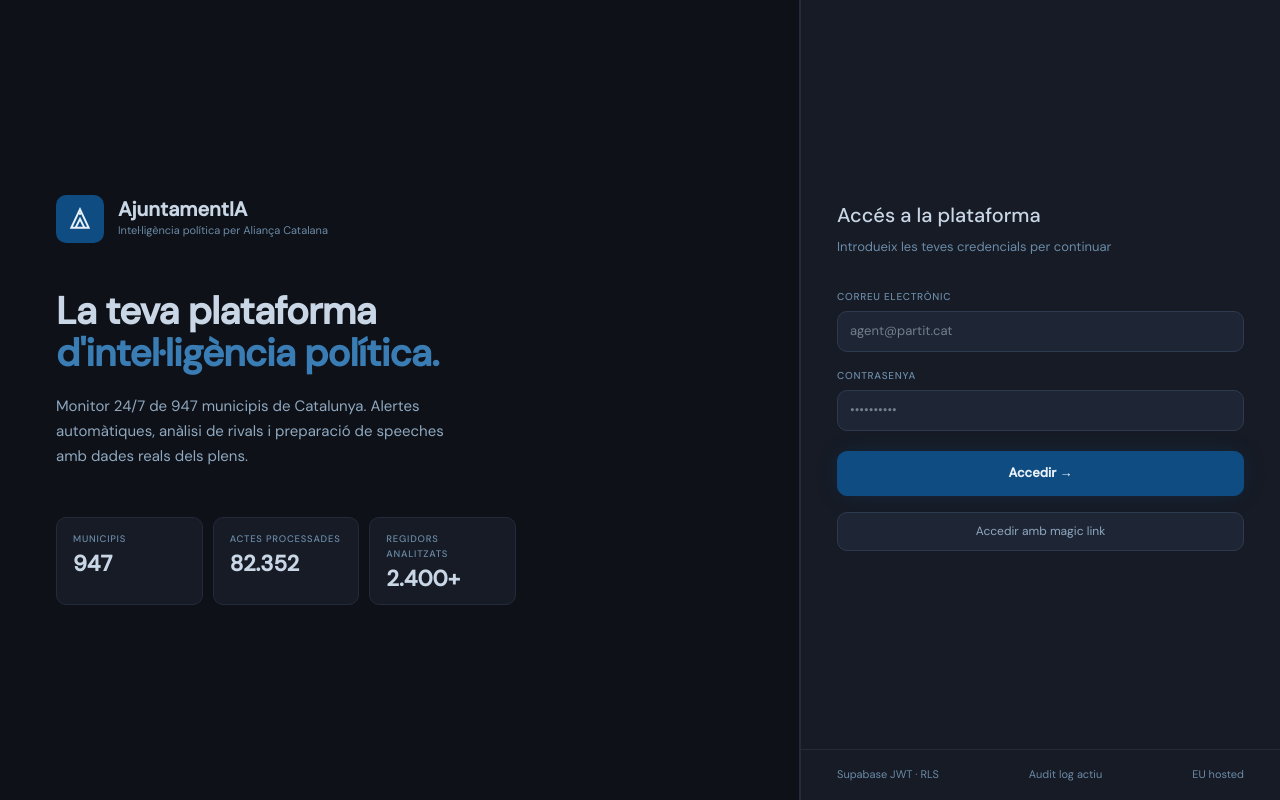
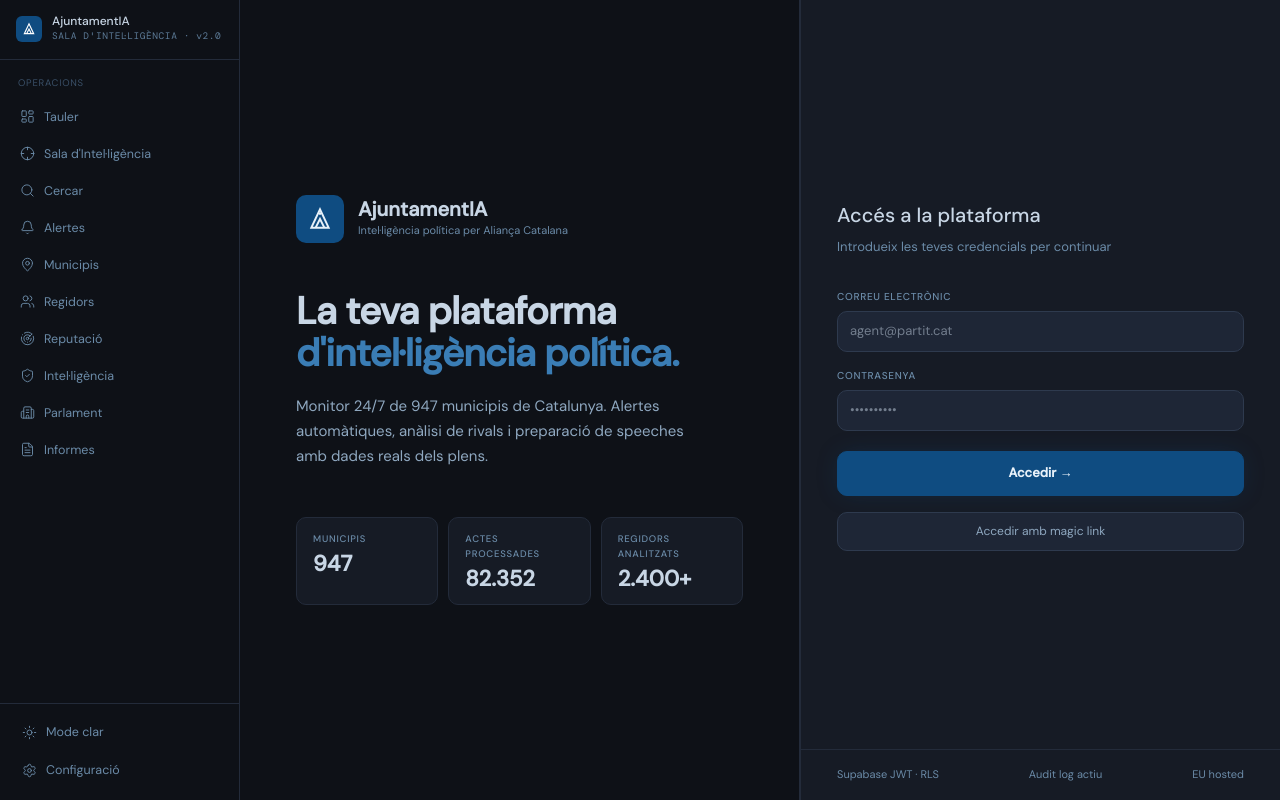
Before and after one commit to axeforeverjumo/ayuntamentia, a Next.js app in the folder web/: page /login in a window 1280 px wide. Built offline with nearby package versions, Linux system fonts and the light colour scheme; no server answers; a web font is replaced by a local one.

Commit message:
feat: Forzar catalán en slugs, links y rutas visibles

```diff
--- a/web/src/app/landing/page.tsx
+++ b/web/src/app/landing/page.tsx
@@ -1,6 +1,7 @@
 'use client';
 
 import { useRouter } from 'next/navigation';
+import { visibleRoutes } from '@/lib/navigation';
 import { CommandBar } from '@/components/landing/CommandBar';
 import {
   LandingNav, LandingMarquee, LandingHero, LandingHow,
@@ -11,7 +12,7 @@
 
 export default function LandingPage() {
   const router = useRouter();
-  const enter = () => router.push('/login');
+  const enter = () => router.push(visibleRoutes.autenticacio);
 
   return (
     <div className="grain" style={{ minHeight: '100vh', background: 'var(--ink)' }}>
--- a/web/src/app/login/page.tsx
+++ b/web/src/app/login/page.tsx
@@ -3,6 +3,7 @@
 import { Suspense, useState, useEffect } from 'react';
 import { useRouter, useSearchParams } from 'next/navigation';
 import { getSupabaseBrowser } from '@/lib/supabaseBrowser';
+import { visibleRoutes } from '@/lib/navigation';
 
 export default function LoginPage() {
   return (
--- a/web/src/app/page.tsx
+++ b/web/src/app/page.tsx
@@ -1,6 +1,7 @@
 'use client';
 
 import { useRouter } from 'next/navigation';
+import { visibleRoutes } from '@/lib/navigation';
 import { CommandBar } from '@/components/landing/CommandBar';
 import {
   LandingNav, LandingMarquee, LandingHero, LandingHow,
@@ -11,7 +12,7 @@
 
 export default function LandingPage() {
   const router = useRouter();
-  const enter = () => router.push('/login');
+  const enter = () => router.push(visibleRoutes.autenticacio);
 
   return (
     <div className="grain" style={{ minHeight: '100vh', background: 'var(--ink)' }}>
--- a/web/src/components/features/AppShell.tsx
+++ b/web/src/components/features/AppShell.tsx
@@ -4,8 +4,9 @@
 import { usePathname } from 'next/navigation';
 import { Menu, X } from 'lucide-react';
 import { Sidebar } from './Sidebar';
+import { visibleRoutes } from '@/lib/navigation';
 
-const SHELL_EXCLUDED = ['/', '/login', '/legal', '/landing'];
+const SHELL_EXCLUDED = [visibleRoutes.inici, visibleRoutes.autenticacio, visibleRoutes.legal, visibleRoutes.aterratge];
 
 export function AppShell({ children }: { children: React.ReactNode }) {
   const pathname = usePathname();
--- a/web/src/components/features/Sidebar.tsx
+++ b/web/src/components/features/Sidebar.tsx
@@ -21,6 +21,7 @@
 } from 'lucide-react';
 import { useTheme } from '@/lib/useTheme';
 import { getSupabaseBrowser } from '@/lib/supabaseBrowser';
+import { visibleRoutes } from '@/lib/navigation';
 
 interface NavItem {
   href: string;
@@ -31,16 +32,16 @@
 }
 
 const navItems: NavItem[] = [
-  { href: '/dashboard', label: 'Dashboard', icon: LayoutDashboard, hint: 'Visió executiva' },
-  { href: '/chat', label: "Sala d'Intel·ligència", icon: Crosshair, hint: 'Chat multi-mode' },
-  { href: '/buscar', label: 'Cercar', icon: Search, hint: 'Cerca universal' },
-  { href: '/alertas', label: 'Alertes', icon: Bell, hint: 'Regles actives' },
-  { href: '/municipios', label: 'Municipis', icon: MapPin, hint: '947 municipis' },
-  { href: '/regidors', label: 'Regidors', icon: Users, hint: 'Alineació i perfils' },
-  { href: '/reputacio', label: 'Reputació', icon: Radar, hint: 'Premsa · sentiment' },
-  { href: '/intel', label: 'Intel·ligència', icon: ShieldCheck, hint: 'Estratègia' },
-  { href: '/parlament', label: 'Parlament', icon: Building2, hint: 'DSPC · sessions' },
-  { href: '/informes', label: 'Informes', icon: FileText, hint: 'Biblioteca + briefs' },
+  { href: visibleRoutes.tauler, label: 'Tauler', icon: LayoutDashboard, hint: 'Visió executiva' },
+  { href: visibleRoutes.conversa, label: "Sala d'Intel·ligència", icon: Crosshair, hint: 'Xat multimode' },
+  { href: visibleRoutes.cerca, label: 'Cercar', icon: Search, hint: 'Cerca universal' },
+  { href: visibleRoutes.alertes, label: 'Alertes', icon: Bell, hint: 'Regles actives' },
+  { href: visibleRoutes.municipis, label: 'Municipis', icon: MapPin, hint: '947 municipis' },
+  { href: visibleRoutes.regidors, label: 'Regidors', icon: Users, hint: 'Alineació i perfils' },
+  { href: visibleRoutes.reputacio, label: 'Reputació', icon: Radar, hint: 'Premsa · sentiment' },
+  { href: visibleRoutes.inteligencia, label: 'Intel·ligència', icon: ShieldCheck, hint: 'Estratègia' },
+  { href: visibleRoutes.parlament, label: 'Parlament', icon: Building2, hint: 'DSPC · sessions' },
+  { href: visibleRoutes.informes, label: 'Informes', icon: FileText, hint: 'Biblioteca + briefs' },
 ];
 
 export function Sidebar() {
@@ -78,10 +79,10 @@
 
   async function handleLogout() {
     await getSupabaseBrowser().auth.signOut();
-    window.location.href = '/';
+    window.location.href = visibleRoutes.inici;
   }
 
-  if (pathname === '/login' || pathname === '/') return null;
+  if (pathname === visibleRoutes.autenticacio || pathname === visibleRoutes.inici) return null;
 
   const isLight = theme === 'light';
 
@@ -92,7 +93,7 @@
     >
       {/* Brand */}
       <div style={{ padding: '14px 16px', borderBottom: '.5px solid var(--border)' }}>
-        <Link href="/" style={{ display: 'flex', alignItems: 'center', gap: 10, textDecoration: 'none' }}>
+        <Link href={visibleRoutes.inici} style={{ display: 'flex', alignItems: 'center', gap: 10, textDecoration: 'none' }}>
           <div style={{
             width: 26, height: 26, display: 'grid', placeItems: 'center',
             borderRadius: 6, background: 'var(--brand)', flexShrink: 0,
@@ -123,8 +124,8 @@
         </p>
         {navItems.map((item) => {
           const isActive =
-            item.href === '/dashboard'
-              ? pathname === '/dashboard'
+            item.href === visibleRoutes.tauler
+              ? pathname === visibleRoutes.tauler
               : pathname.startsWith(item.href);
           const Icon = item.icon;
 
@@ -151,7 +152,7 @@
               <div style={{ flex: 1, minWidth: 0 }}>
                 <div>{item.label}</div>
               </div>
-              {item.href === '/alertas' && alertCount > 0 && (
+              {item.href === visibleRoutes.alertes && alertCount > 0 && (
                 <span style={{
                   background: 'var(--danger)', color: '#fff',
                   fontFamily: 'var(--font-sans)', fontSize: 9, fontWeight: 600,
@@ -167,12 +168,12 @@
       <div style={{ borderTop: '.5px solid var(--border)', padding: '10px 12px' }}>
         {user?.rol === 'admin' && (
           <Link
-            href="/admin"
+            href={visibleRoutes.administracio}
             style={{
               display: 'flex', alignItems: 'center', gap: 9, padding: '8px 10px',
               marginBottom: 2, fontSize: 12.5, color: 'var(--text-meta)', textDecoration: 'none',
               borderRadius: 'var(--r-sm)',
-              background: pathname.startsWith('/admin') ? 'var(--bg-elevated)' : 'transparent',
+              background: pathname.startsWith(visibleRoutes.administracio) ? 'var(--bg-elevated)' : 'transparent',
             }}
           >
             <ShieldCheck size={15} strokeWidth={1.5} />
@@ -192,7 +193,7 @@
           <span>{theme === 'dark' ? 'Mode clar' : 'Mode fosc'}</span>
         </button>
         <Link
-          href="/settings"
+          href={visibleRoutes.configuracio}
           style={{
             display: 'flex', alignItems: 'center', gap: 9, padding: '8px 10px',
             marginBottom: 2, fontSize: 12.5, color: 'var(--text-meta)', textDecoration: 'none',
--- /dev/null
+++ b/web/src/lib/navigation.ts
@@ -0,0 +1,33 @@
+import { ROUTE_PATHS } from './routes';
+
+export const visibleRoutes = ROUTE_PATHS;
+
+export function withQuery(path: string, params: Record<string, string | number | boolean | undefined | null>): string {
+  const search = new URLSearchParams();
+  Object.entries(params).forEach(([key, value]) => {
+    if (value === undefined || value === null || value === '') return;
+    search.set(key, String(value));
+  });
+  const query = search.toString();
+  return query ? `${path}?${query}` : path;
+}
+
+export function municipiDetailPath(id: string | number): string {
+  return `${visibleRoutes.municipis}/${id}`;
+}
+
+export function regidorDetailPath(id: string | number): string {
+  return `${visibleRoutes.regidors}/${id}`;
+}
+
+export function actaDetailPath(id: string | number): string {
+  return `/actas/${id}`;
+}
+
+export function cercaPath(query?: string): string {
+  return withQuery(visibleRoutes.cerca, { q: query });
+}
+
+export function conversaPath(params?: Record<string, string | number | boolean | undefined | null>): string {
+  return withQuery(visibleRoutes.conversa, params || {});
+}
--- /dev/null
+++ b/web/src/lib/routeGuard.ts
@@ -0,0 +1,9 @@
+import { esRutaVisibleEnCatala, normalitzaRutaVisible } from './routeUtils';
+
+export function assertVisibleRouteInCatalan(path: string): string {
+  const normalized = normalitzaRutaVisible(path);
+  if (!esRutaVisibleEnCatala(normalized)) {
+    throw new Error(`Ruta visible fora de català: ${path}`);
+  }
+  return normalized;
+}
--- /dev/null
+++ b/web/src/lib/routeUtils.ts
@@ -0,0 +1,22 @@
+import { CATALAN_ROUTE_SEGMENTS, ROUTE_ALIASES } from './routes';
+
+export function normalitzaRutaVisible(path: string): string {
+  for (const [legacy, catalan] of Object.entries(ROUTE_ALIASES)) {
+    if (path === legacy || path.startsWith(`${legacy}/`) || path.startsWith(`${legacy}?`)) {
+      return `${catalan}${path.slice(legacy.length)}` || catalan;
+    }
+  }
+  return path;
+}
+
+export function esRutaVisibleEnCatala(path: string): boolean {
+  const [withoutQuery] = path.split('?');
+  const segments = withoutQuery.split('/');
+  return segments.every((segment, index) => {
+    if (index === 0) return true;
+    if (!segment) return true;
+    if (/^\[[^/]+\]$/.test(segment)) return true;
+    if (/^\d+$/.test(segment)) return true;
+    return CATALAN_ROUTE_SEGMENTS.has(segment);
+  });
+}
--- /dev/null
+++ b/web/src/lib/routes.ts
@@ -0,0 +1,65 @@
+export const ROUTE_PATHS = {
+  inici: '/',
+  aterratge: '/aterratge',
+  autenticacio: '/acces',
+  tauler: '/tauler',
+  conversa: '/xat',
+  espaiDeTreball: '/xat/espai-treball',
+  cerca: '/cercar',
+  alertes: '/alertes',
+  municipis: '/municipis',
+  regidors: '/regidors',
+  reputacio: '/reputacio',
+  inteligencia: '/intelligencia',
+  parlament: '/parlament',
+  informes: '/informes',
+  recepcio: '/recepcio',
+  configuracio: '/configuracio',
+  subscripcions: '/subscripcions',
+  administracio: '/administracio',
+  legal: '/legal',
+} as const;
+
+export const ROUTE_ALIASES: Record<string, string> = {
+  '/landing': ROUTE_PATHS.aterratge,
+  '/login': ROUTE_PATHS.autenticacio,
+  '/dashboard': ROUTE_PATHS.tauler,
+  '/chat': ROUTE_PATHS.conversa,
+  '/chat/workspace': ROUTE_PATHS.espaiDeTreball,
+  '/buscar': ROUTE_PATHS.cerca,
+  '/alertas': ROUTE_PATHS.alertes,
+  '/municipios': ROUTE_PATHS.municipis,
+  '/regidors': ROUTE_PATHS.regidors,
+  '/reputacio': ROUTE_PATHS.reputacio,
+  '/intel': ROUTE_PATHS.inteligencia,
+  '/parlament': ROUTE_PATHS.parlament,
+  '/informes': ROUTE_PATHS.informes,
+  '/recepcion': ROUTE_PATHS.recepcio,
+  '/settings': ROUTE_PATHS.configuracio,
+  '/suscripciones': ROUTE_PATHS.subscripcions,
+  '/admin': ROUTE_PATHS.administracio,
+};
+
+export const CATALAN_ROUTE_SEGMENTS = new Set([
+  '',
+  'acces',
+  'actas',
+  'administracio',
+  'alertes',
+  'aterratge',
+  'cercar',
+  'configuracio',
+  'informes',
+  'inici',
+  'intelligencia',
+  'legal',
+  'municipis',
+  'parlament',
+  'recepcio',
+  'regidors',
+  'reputacio',
+  'subscripcions',
+  'tauler',
+  'xat',
+  'espai-treball',
+]);
```
